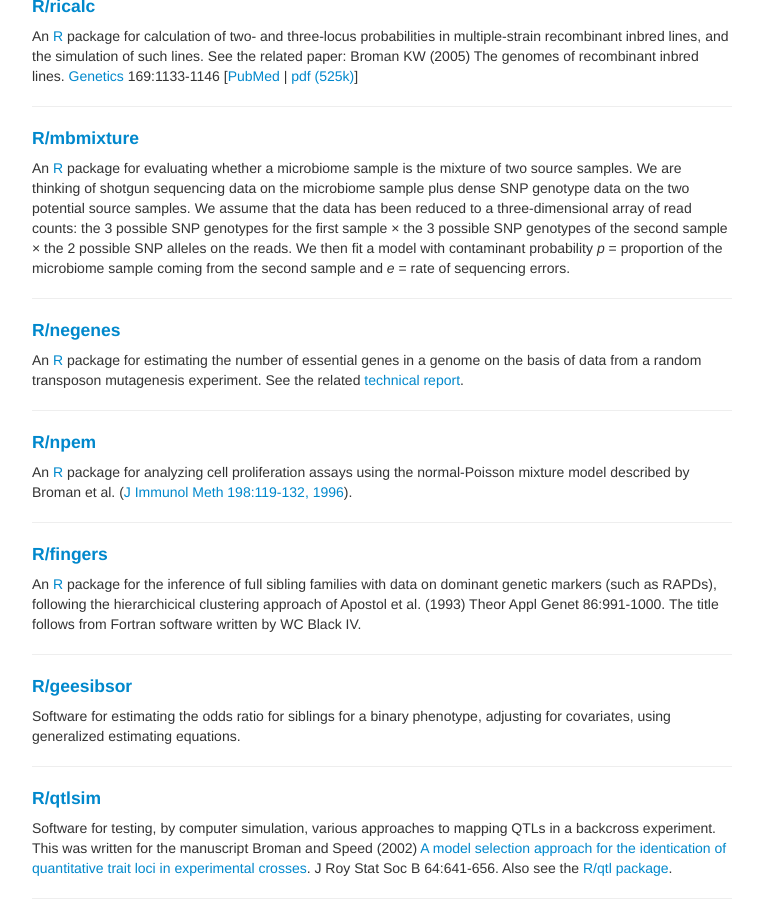
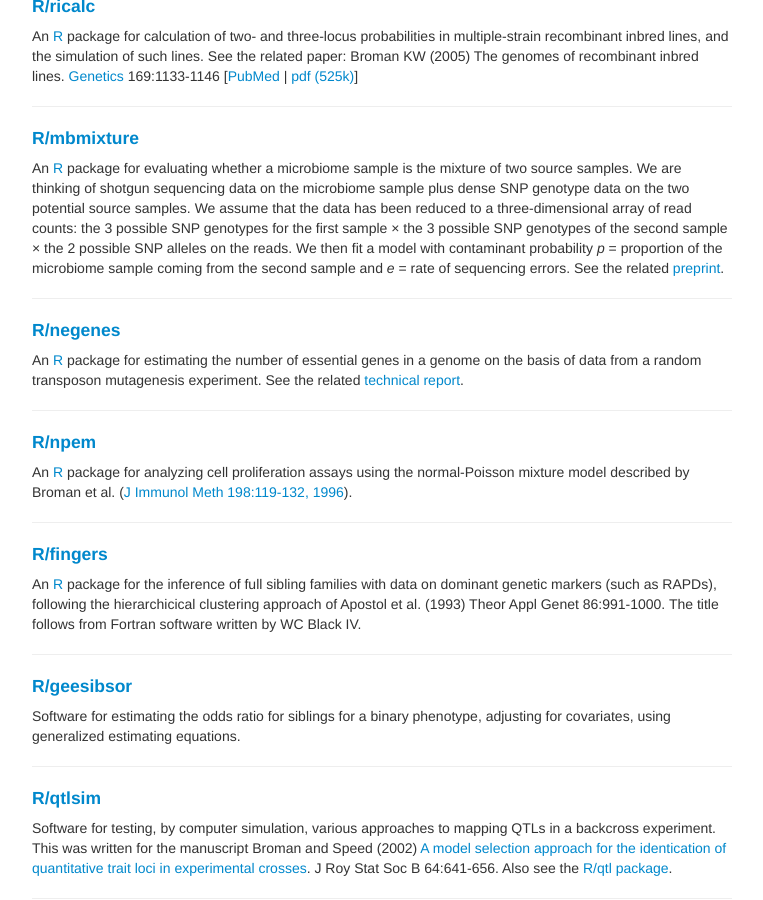
Before and after one commit to kbroman/kbroman.github.io, a Jekyll site: the page built from pages/software.md, in a window 1280 px wide and 900 px high, scrolled down 1470 px. Shown: the whole window, without its empty margins (258-1021 px from the left). Built offline with Jekyll 4.4.1, drawn with Linux system fonts in a browser that asks for light colours.

Commit message:
pages/software: Mention preprint related to R/mbmixture

```diff
--- a/pages/software.md
+++ b/pages/software.md
@@ -140,7 +140,7 @@
 second sample &times; the 2 possible SNP alleles on the reads. We then
 fit a model with contaminant probability _p_ = proportion of the
 microbiome sample coming from the second sample and _e_ = rate of sequencing
-errors.
+errors. See the related [preprint](https://doi.org/10.1101/529040).
 
 ---
 
```
